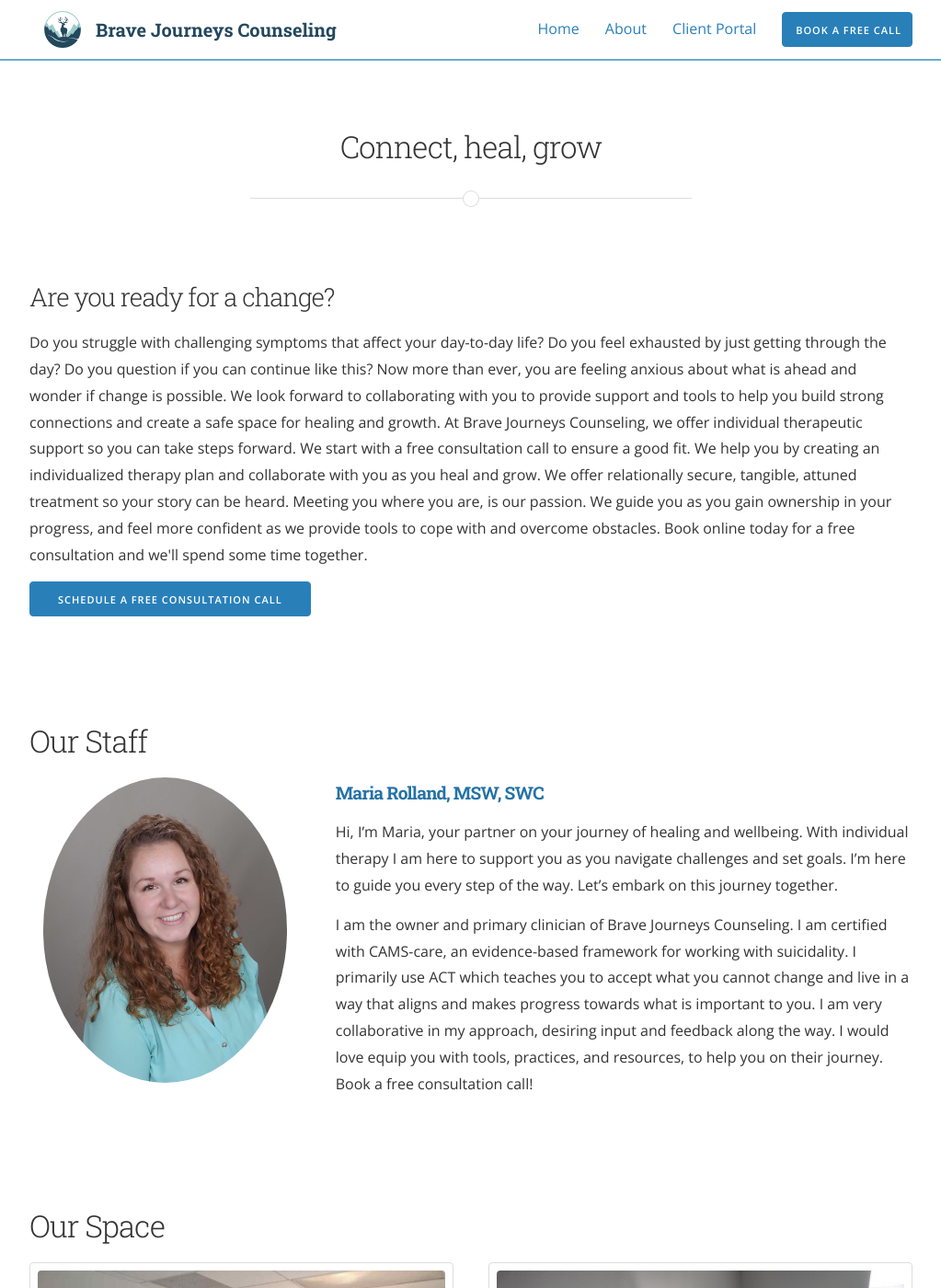
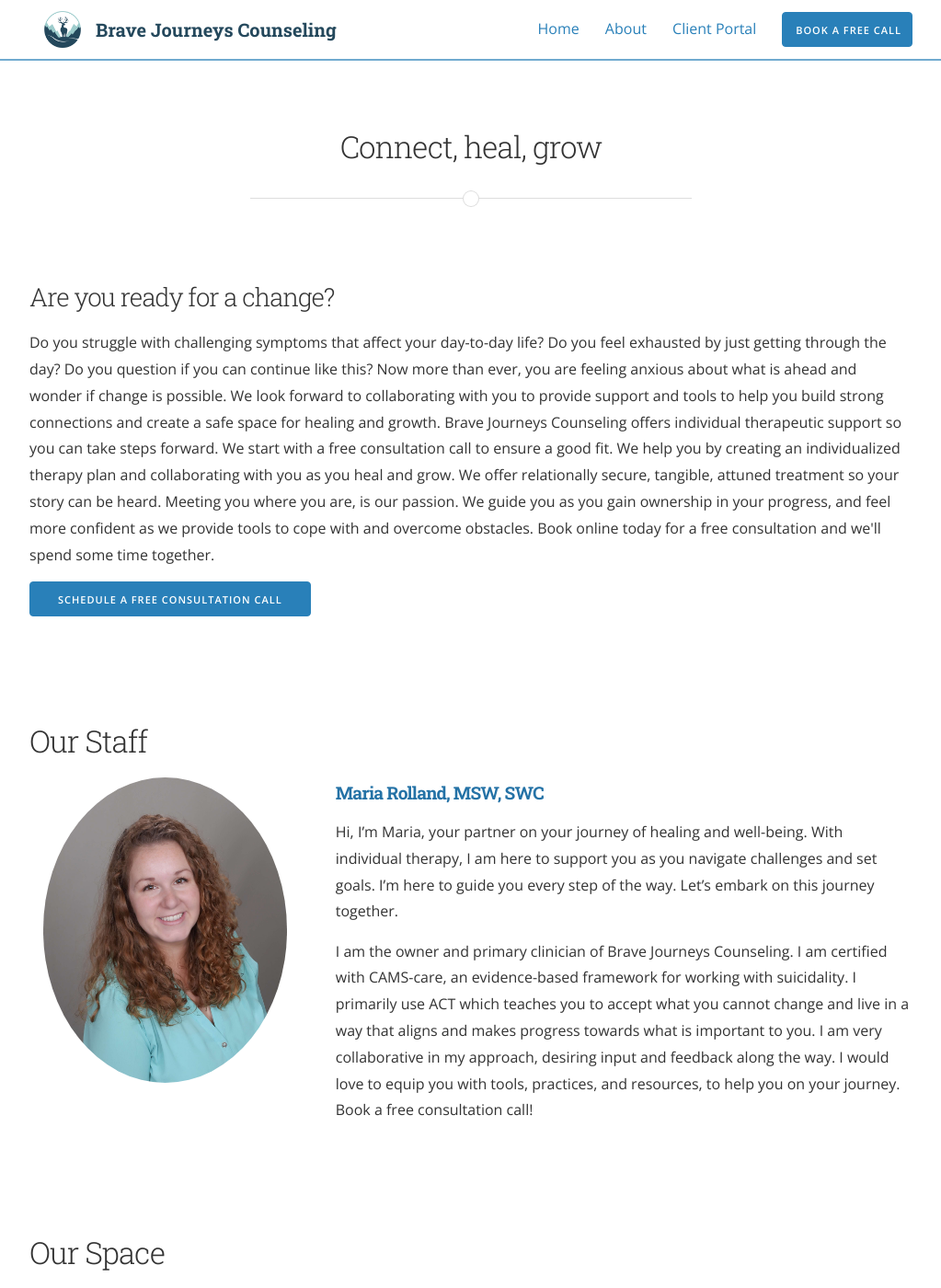
Before and after one commit to bravejourneyscounseling/bravejourneyscounseling, a Jekyll site: the page built from about.html, in a window 1280 px wide and 1400 px high. Shown: the whole window at 92% size, without its empty margins (128-1151 px from the left). Built offline with Jekyll 4.4.1, drawn with Linux system fonts in a browser that asks for light colours; nearby versions of some CDN libraries.

Commit message:
Update about.html

```diff
--- a/about.html
+++ b/about.html
@@ -18,10 +18,10 @@ main_nav: true
     you can continue like this? Now more than ever, you are feeling anxious
     about what is ahead and wonder if change is possible. We look forward to
     collaborating with you to provide support and tools to help you build strong
-    connections and create a safe space for healing and growth. At Brave
-    Journeys Counseling, we offer individual therapeutic support so you can take
+    connections and create a safe space for healing and growth. Brave
+    Journeys Counseling offers individual therapeutic support so you can take
     steps forward. We start with a free consultation call to ensure a good fit.
-    We help you by creating an individualized therapy plan and collaborate with
+    We help you by creating an individualized therapy plan and collaborating with
     you as you heal and grow. We offer relationally secure, tangible, attuned
     treatment so your story can be heard. Meeting you where you are, is our
     passion. We guide you as you gain ownership in your progress, and feel more
@@ -46,8 +46,8 @@ main_nav: true
     <div class="two-thirds column">
       <h4>Maria Rolland, MSW, SWC</h4>
       <p>
-        Hi, I’m Maria, your partner on your journey of healing and wellbeing.
-        With individual therapy I am here to support you as you navigate
+        Hi, I’m Maria, your partner on your journey of healing and well-being.
+        With individual therapy, I am here to support you as you navigate
         challenges and set goals. I’m here to guide you every step of the way.
         Let’s embark on this journey together.
       </p>
@@ -57,8 +57,8 @@ main_nav: true
         suicidality. I primarily use ACT which teaches you to accept what you
         cannot change and live in a way that aligns and makes progress towards
         what is important to you. I am very collaborative in my approach,
-        desiring input and feedback along the way. I would love equip you with
-        tools, practices, and resources, to help you on their journey. Book a
+        desiring input and feedback along the way. I would love to equip you with
+        tools, practices, and resources, to help you on your journey. Book a
         free consultation call!
       </p>
     </div>
```
